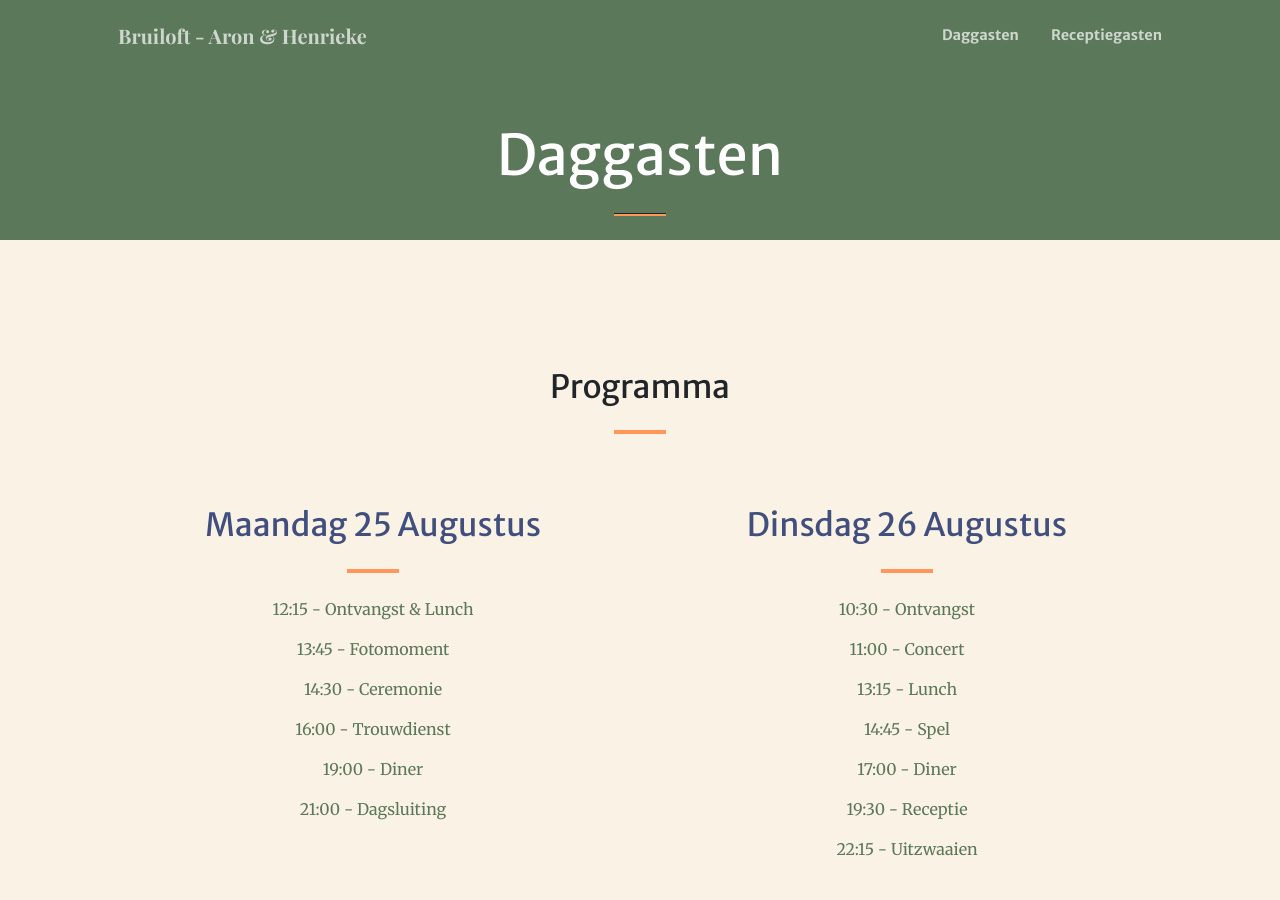
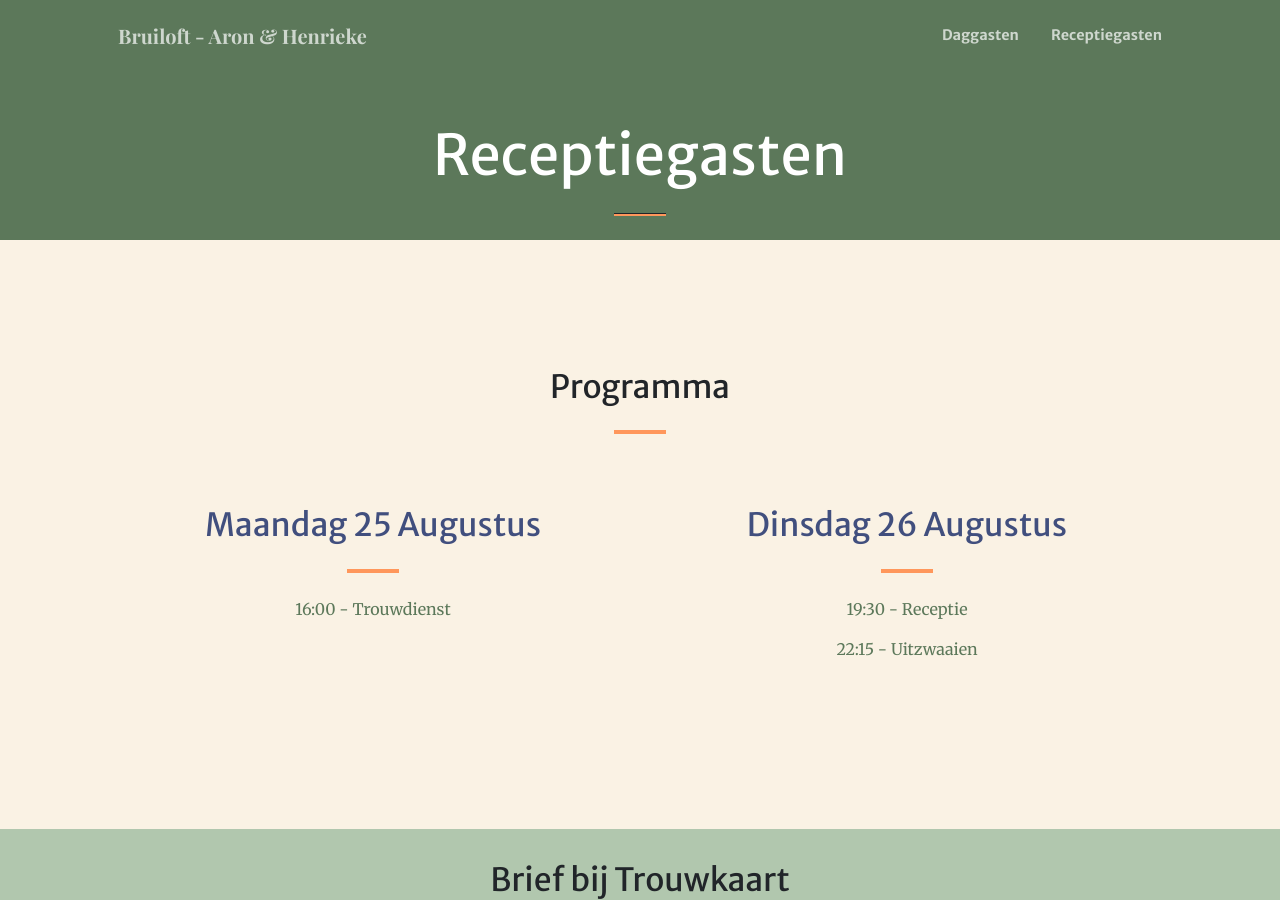
Before and after one commit to AZWN/bruiloft-website, a Jekyll site: the page built from receptiegasten.md, in a window 1280 px wide and 900 px high. Built offline with Jekyll 4.4.1, drawn with Linux system fonts in a browser that asks for light colours; some web fonts are replaced; comment, search, counter and statistics services are not loaded; some of the changed text lies outside the part shown.

Commit message:
Add receptiegasten pagina

```diff
--- a/_data/menus.yml
+++ b/_data/menus.yml
@@ -6,4 +6,4 @@ header:
 - title: Daggasten
   url: /daggasten
 - title: Receptiegasten
-  url: /receptie
+  url: /receptiegasten
--- a/daggasten.md
+++ b/receptiegasten.md
@@ -1,6 +1,6 @@
 ---
 layout: page
-title: Daggasten
+title: Receptiegasten
 background_style: bg-wedding-blue-light # for registration form
 
 sections:
@@ -9,28 +9,14 @@ sections:
   background_style: bg-wedding-creme-light
   title: Programma
   days:
-  - name: Maandag 25 Augustus
+  - name: "Maandag 25 Augustus"
     items:
-    - text: "12:15 - Ontvangst & Lunch"
-      sub_text: "[Oostkanaaldijk](#oostkanaaldijk)"
-    - text: "13:45 - Fotomoment"
-    - text: "14:30 - Ceremonie"
     - text: "16:00 - Trouwdienst"
       sub_text: "[Grote Kerk te Loenen](#kerk-loenen)"
-    - text: "19:00 - Diner"
-      sub_text: "[Oostkanaaldijk](#oostkanaaldijk)"
-    - text: "21:00 - Dagsluiting"
-  - name: Dinsdag 26 Augustus
+  - name: "Dinsdag 26 Augustus"
     items:
-    - text: "10:30 - Ontvangst"
-      sub_text: "[Grote Kerk Eemnes](#kerk-eemnes)"
-    - text: "11:00 - Concert"
-    - text: "13:15 - Lunch"
-      sub_text: "[Oostkanaaldijk](#oostkanaaldijk)"
-    - text: "14:45 - Spel"
-    - text: "17:00 - Diner"
+    - text: "19:30 - Receptie"
       sub_text: "[Ottenhome](#ottenhome)"
-    - text: "19:30 - Receptie"
     - text: "22:15 - Uitzwaaien"
 
 
@@ -68,37 +54,22 @@ sections:
 
 - type: services.html
   section_id: aanmelden
-  title: "Handige links"
+  title: "Handige Links"
   background_style: bg-wedding-blue-light
   services:
     - title: Verlanglijstje
       icon: bi-gift text-wedding-blue
       url: https://www.lijstje.nl/aron-henrieke
-    - title: Upload foto's
-      icon: bi-camera text-wedding-peach
-      url: https://photos.app.goo.gl/TUaw33qZzHZUnX4MA
-    - title: Podcast
-      icon: bi-mic text-wedding-green
-      url: https://www.lijstje.nl/aron-henrieke
-  text: "Meld u aan"
 
 - type: address.html
   section_id: addresses
   title: "Locaties"
   background_style: bg-wedding-peach-light
   locations:
-  - name: Oostkanaaldijk
-    id: oostkanaaldijk
-    text: "Ontvangst, Ceremonie & Gezelligheid 🎉"
-    map: https://www.google.com/maps/embed?pb=!1m18!1m12!1m3!1d2443.734632892129!2d5.006883776776917!3d52.23003885765686!2m3!1f0!2f0!3f0!3m2!1i1024!2i768!4f13.1!3m3!1m2!1s0x47c672e6cab66f39%3A0x72553236f4a1e815!2sOostkanaaldijk%208%2C%203632%20GA%20Loenen%20aan%20de%20Vecht!5e0!3m2!1snl!2snl!4v1750267981128!5m2!1snl!2snl
   - name: Grote Kerk Loenen aan de Vecht
     id: kerk-loenen
     text: "Trouwdienst"
     map: https://www.google.com/maps/embed?pb=!1m18!1m12!1m3!1d2444.885236918978!2d5.0230558!3d52.209132999999994!2m3!1f0!2f0!3f0!3m2!1i1024!2i768!4f13.1!3m3!1m2!1s0x47c6739c2f0c513d%3A0x539f94ed6baf930d!2sGrote%20Kerk%20Loenen!5e0!3m2!1snl!2snl!4v1750268733209!5m2!1snl!2snl
-  - name: Grote Kerk Eemnes
-    id: kerk-eemnes
-    text: "Concert"
-    map: https://www.google.com/maps/embed?pb=!1m18!1m12!1m3!1d2442.516805014667!2d5.265318800000001!3d52.2521597!2m3!1f0!2f0!3f0!3m2!1i1024!2i768!4f13.1!3m3!1m2!1s0x47c61550d6331d4b%3A0x251a6bebe43f33b1!2sGrote%20of%20Sint-Nicolaaskerk%20(Eemnes)!5e0!3m2!1snl!2snl!4v1750268824669!5m2!1snl!2snl
   - name: Ottenhome
     id: ottenhome
     text: "Diner & Receptie"
```
